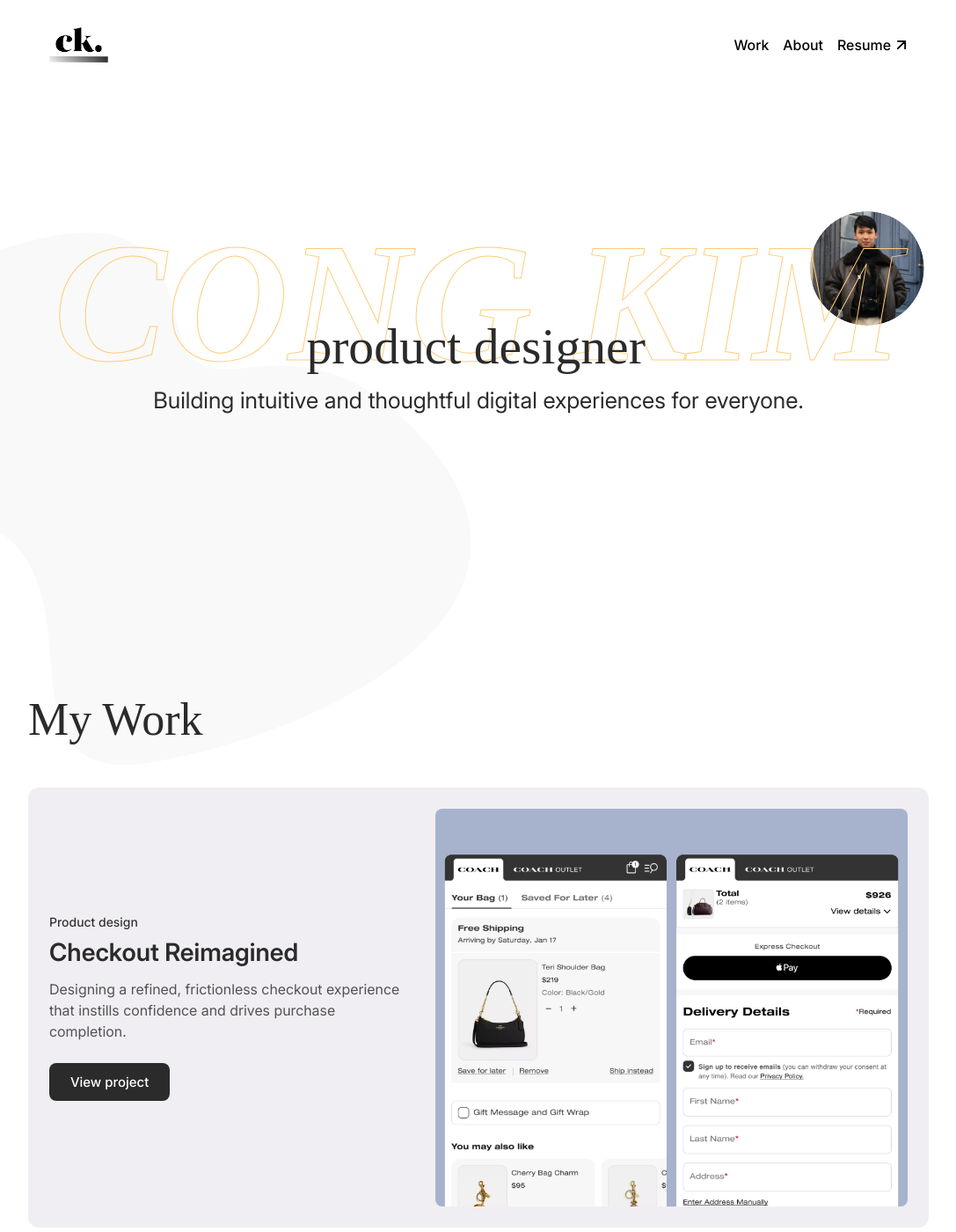
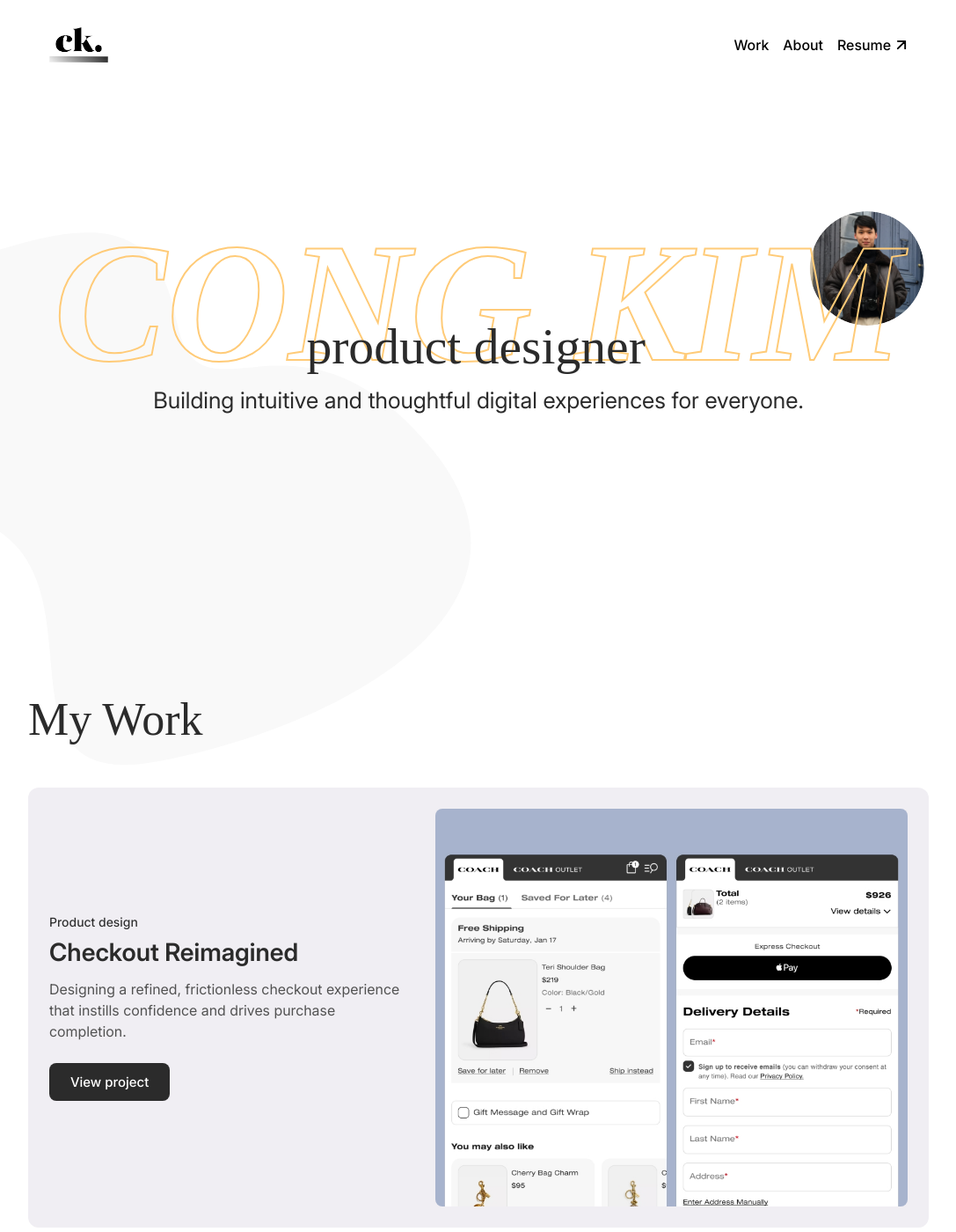
Before and after one commit to congkim94/congkim94.github.io, a Jekyll site: the page built from index.html, in a window 1280 px wide and 1400 px high. Shown: the whole window at 88% size, without its empty margins (96-1183 px from the left). Built offline with Jekyll 4.4.1, drawn with Linux system fonts in a browser that asks for light colours; some web fonts are replaced.

Commit message:
Thicken the homepage name outline so it reads more clearly.
Co-authored-by: Cursor <cursoragent@cursor.com>

```diff
--- a/_sass/_components/_header.scss
+++ b/_sass/_components/_header.scss
@@ -69,7 +69,7 @@
 		visibility: hidden;
 
 		color: transparent;
-		-webkit-text-stroke: 1px #ffcb78;
+		-webkit-text-stroke: 2px #ffcb78;
 
 
 		@include tablet1 {
```
